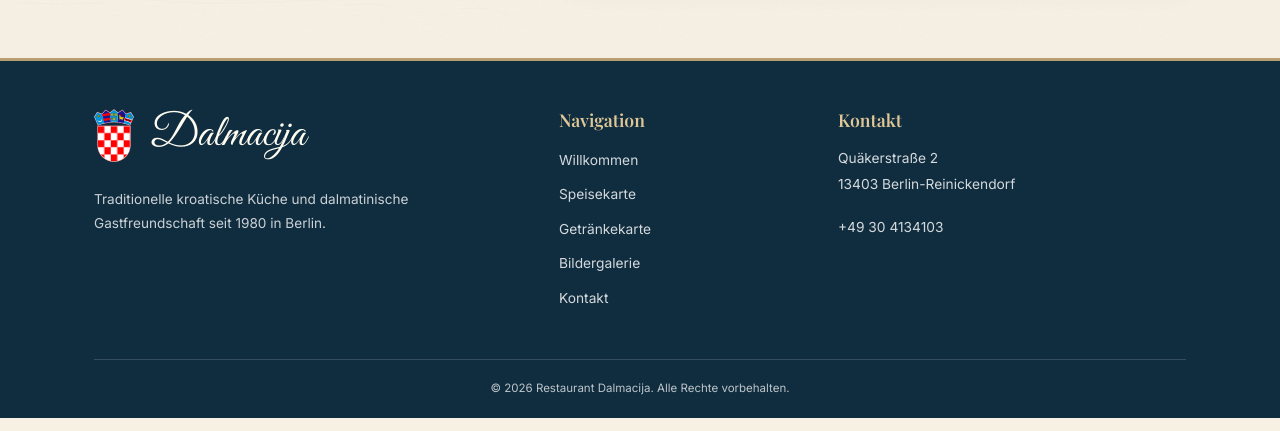
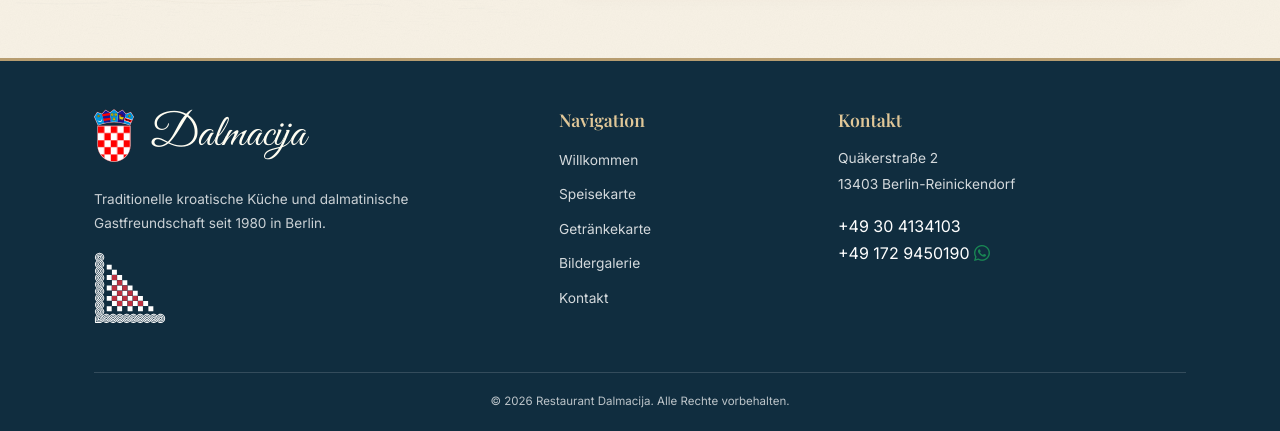
Before and after one commit to ivanbensa/restaurant-dalmacija, a website: page index.html in a window 1280 px wide. Shown: the part 3524-3955 px from the top of the page. Drawn offline with nearby package versions, Linux system fonts and the light colour scheme.

Commit message:
Update footer design and decorations

```diff
--- a/css/style.css
+++ b/css/style.css
@@ -157,6 +157,10 @@ a { text-underline-offset: .25em; }
 .contact-map { width: 100%; height: 100%; min-height: 29rem; padding: 7px; border: 1px solid var(--paper-rule); border-radius: 3px; background: #fffaf0; box-shadow: 0 8px 24px #5943220c; }
 .contact-map iframe { display: block; width: 100%; height: 100%; min-height: 29rem; border: 0; }
 
+.footer-ornament {
+    width: 4.5rem;
+    height: auto;
+}
 .footer { position: relative; background: var(--primary-dark); color: #fff; border-top: 3px solid #b79d70; }
 .footer-brand { color: #fffdf2; text-decoration: none; }
 .footer-brand span { font-family: "Great Vibes", cursive; font-size: 2.8rem; line-height: 1.2; }
--- a/index.html
+++ b/index.html
@@ -709,7 +709,7 @@
             </div>
 
             <a
-                    class="navbar-reservation"
+                    class="navbar-reservation mt-3"
                     href="https://wa.me/491729450190"
                     target="_blank"
                     rel="noopener noreferrer"
@@ -779,6 +779,13 @@
             Traditionelle kroatische Küche und dalmatinische
             Gastfreundschaft seit 1980 in Berlin.
           </p>
+
+          <img
+                  src="images/decor/dalmacija-pleter-desno.svg"
+                  alt=""
+                  class="footer-ornament"
+                  aria-hidden="true"
+          >
         </div>
 
         <!-- NAVIGATION -->
@@ -837,8 +844,12 @@
             13403 Berlin-Reinickendorf
           </address>
 
-          <a class="footer-phone" href="tel:+49304134103">
+          <a class="d-block text-decoration-none text-reset" href="tel:+49304134103">
             +49 30 4134103
+          </a>
+
+          <a class="d-block text-decoration-none text-reset" href="tel:+491729450190">
+            +49 172 9450190 <i class="bi bi-whatsapp text-success"></i>
           </a>
         </div>
 
```
Also changed, not shown: drinks.html (+5 -1 lines), gallery.html (+7 -6 lines), menu.html (+5 -1 lines), images/gallery/inside5.png (added).
